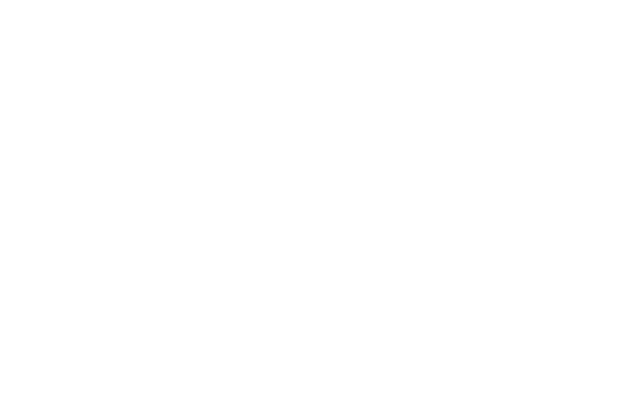
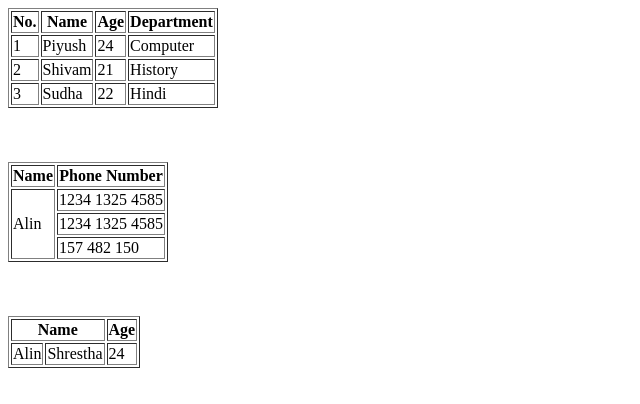
Before and after one commit to catalinaco9/WebTech_Devop, a plain HTML site: page Course03_HTML/07_tables.html in a window 1280 px wide. Shown: the whole page, without its empty margins (0-640 px from the left). Drawn offline with Linux system fonts and the light colour scheme.

Commit message:
Basic HTML notions

```diff
--- a/Course03_HTML/06_lists.html
+++ b/Course03_HTML/06_lists.html
@@ -0,0 +1,23 @@
+<!DOCTYPE html>
+<html lang="en">
+  <head>
+    <meta charset="UTF-8" />
+    <meta name="viewport" content="width=device-width, initial-scale=1.0" />
+    <link rel="shortcut icon" href="Icons/orange-128.ico" type="image/x-icon" />
+    <title>First Page</title>
+  </head>
+  <body>
+    <ol>
+      <li type="I">Jan</li>
+      <li>Feb</li>
+      <li>Mart</li>
+    </ol>
+    <ul>
+      <li>Mon</li>
+      <li>Tue</li>
+      <li>Wed</li>
+      <li>Thu</li>
+      <li>Fri</li>
+    </ul>
+  </body>
+</html>
--- a/Course03_HTML/07_tables.html
+++ b/Course03_HTML/07_tables.html
@@ -0,0 +1,82 @@
+<!DOCTYPE html>
+<html lang="en">
+  <head>
+    <meta charset="UTF-8" />
+    <meta name="viewport" content="width=device-width, initial-scale=1.0" />
+    <link rel="shortcut icon" href="Icons/orange-128.ico" type="image/x-icon" />
+    <title>First Page</title>
+  </head>
+  <body>
+    <table border="1">
+      <thead>
+        <tr>
+          <th>No.</th>
+          <th>Name</th>
+          <th>Age</th>
+          <th>Department</th>
+        </tr>
+      </thead>
+      <tbody>
+        <tr>
+          <td>1</td>
+          <td>Piyush</td>
+          <td>24</td>
+          <td>Computer</td>
+        </tr>
+        <tr>
+          <td>2</td>
+          <td>Shivam</td>
+          <td>21</td>
+          <td>History</td>
+        </tr>
+        <tr>
+          <td>3</td>
+          <td>Sudha</td>
+          <td>22</td>
+          <td>Hindi</td>
+        </tr>
+      </tbody>
+    </table>
+    <br />
+    <br />
+    <br />
+    <table border="1">
+      <thead>
+        <tr>
+          <th>Name</th>
+          <th>Phone Number</th>
+        </tr>
+      </thead>
+      <tbody>
+        <tr>
+          <td rowspan="3">Alin</td>
+          <td>1234 1325 4585</td>
+        </tr>
+        <tr>
+          <td>1234 1325 4585</td>
+        </tr>
+        <tr>
+          <td>157 482 150</td>
+        </tr>
+      </tbody>
+    </table>
+
+    <br /><br /><br />
+
+    <table border="1">
+      <thead>
+        <tr>
+          <th colspan="2">Name</th>
+          <th>Age</th>
+        </tr>
+      </thead>
+      <tbody>
+        <tr>
+          <td>Alin</td>
+          <td>Shrestha</td>
+          <td>24</td>
+        </tr>
+      </tbody>
+    </table>
+  </body>
+</html>
```
Also changed, not shown: Course03_HTML/01_firstPage.html (+15 -1 lines), Course03_HTML/08_forms.html (+69 -0 lines), Course03_HTML/09_divAndSpans.html (+20 -0 lines), 1 other file.
